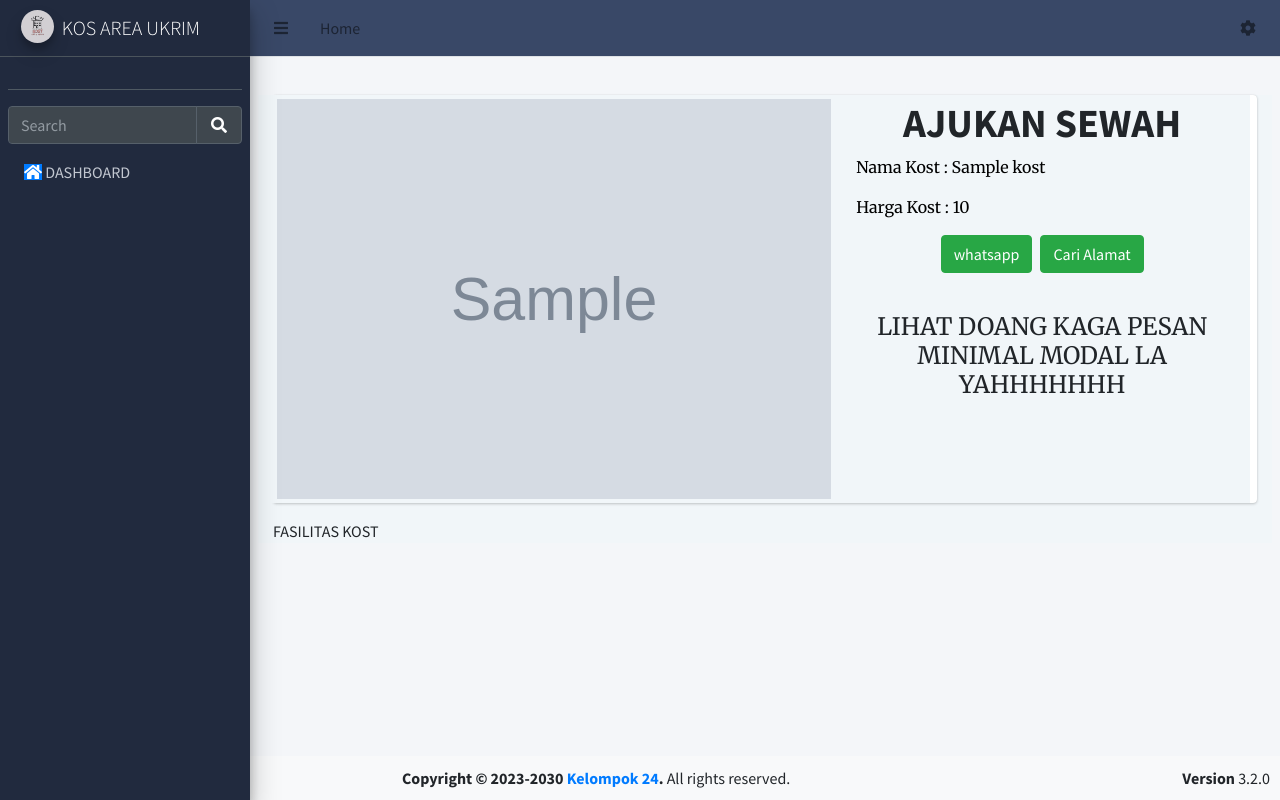
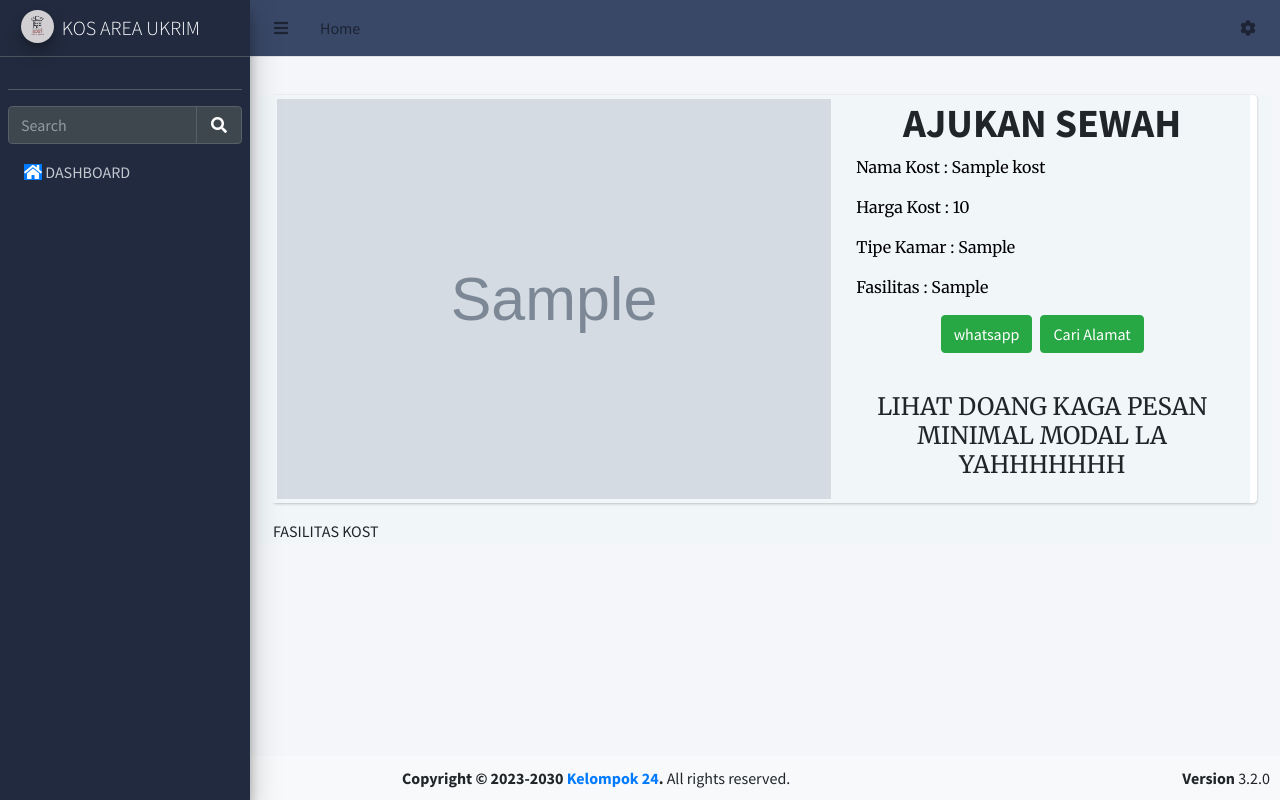
Before and after one commit to FrontKurnianuswaruwu/kos-area-ukrim, a Django app: template templates/detailkamar-user.html in a window 1280 px wide. Run offline with Django 4.2, Linux system fonts and the light colour scheme; the template is opened without the code that fills it: most values are stand-ins (such as "Sample title", 1, 10 or a date in 2020); grey boxes marked "Sample" are stand-in pictures; some libraries are stand-ins or nearby versions.

Commit message:
upload pertama

```diff
--- a/templates/detailkamar-user.html
+++ b/templates/detailkamar-user.html
@@ -69,6 +69,8 @@
       <h1 class="font-weight-bold">AJUKAN SEWAH</h1>
       <p class="namakost">Nama Kost : {{ kost.namakost }}</p>
       <p class="namakost">Harga Kost : {{ kost.Harga }}</p>
+      <p class="namakost" >Tipe Kamar : {{ kost.TipeKamar }}</p>
+      <p class="namakost" >Fasilitas : {{ kost.FasilitasKOst }}</p>
       <div class="pemesanan">
       {% for admin in data_user %}
       <a class="btn btn-success mr-2" href="https://wa.me/{{ admin.NoTelp }}">whatsapp</a>
```
